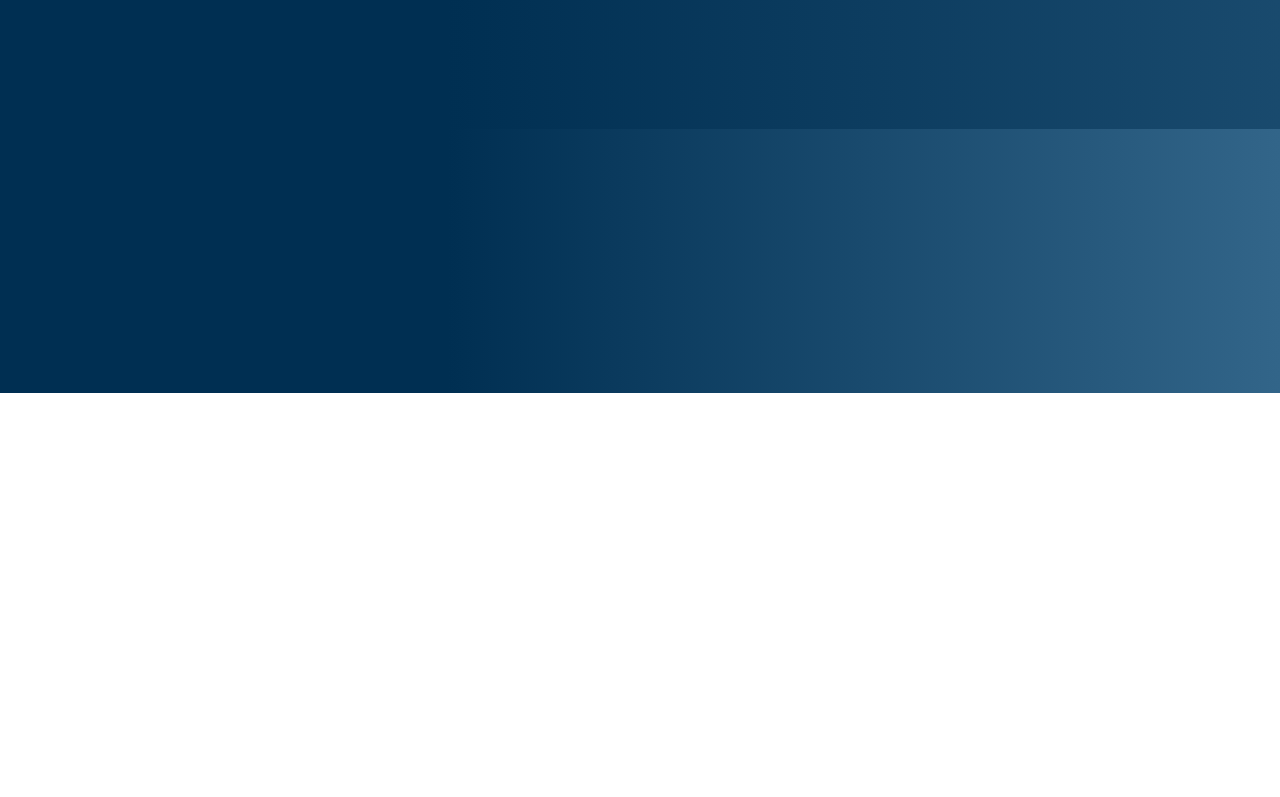
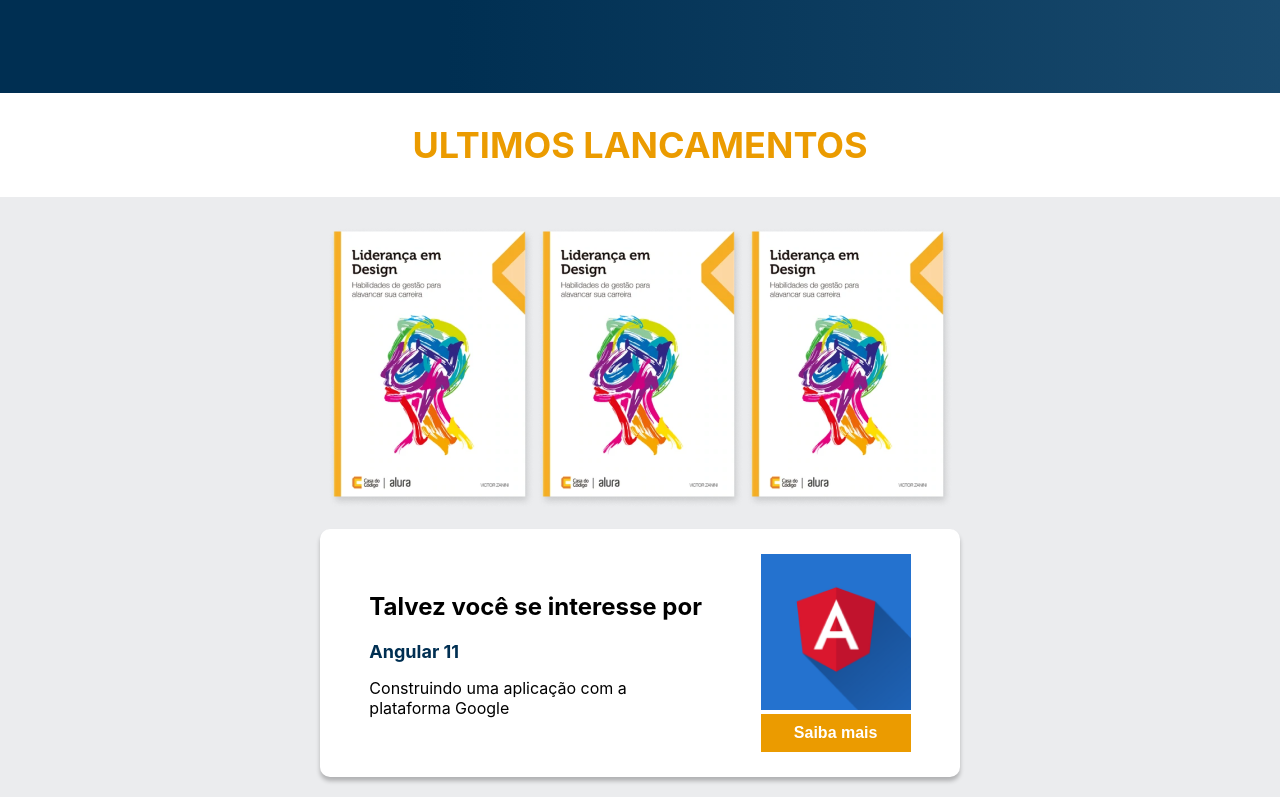
Before and after one commit to ale-simoes12/projeto_livraria, a React (Create React App) app: page / in a window 1280 px wide. Shown: the part 407-1204 px from the top of the page. Before the commit the page ends 800 px from the top, so only its background shows below. Built offline with nearby package versions, Linux system fonts and the light colour scheme.

Commit message:
add cards

```diff
--- a/src/App.js
+++ b/src/App.js
@@ -1,5 +1,6 @@
 import Pesquisa from './componentes/Pesquisa'
 import Header from './componentes/Header'
+import UltimosLancamentos from './componentes/UltimosLancamentos'
 import styled from 'styled-components'
 
 const AppContainer = styled.div`
@@ -14,7 +15,15 @@ function App() {
       <AppContainer>
       <Header />
       <Pesquisa/>
+
+
+      <UltimosLancamentos/>
+
     </AppContainer>
+
+
+
+
   );
 }
 
--- /dev/null
+++ b/src/componentes/CardRecomenda/index.js
@@ -0,0 +1,64 @@
+import styled from "styled-components"
+
+
+const Card = styled.div`
+    align-items: center;
+    background-color: #FFF;
+    box-shadow: 0px 4px 4px rgba(0, 0, 0, 0.25);
+    border-radius: 10px;
+    display: flex;
+    margin: 0 auto;
+    max-width: 600px;
+    padding: 25px 20px;
+    justify-content: space-around;
+    width: 100%;
+    margin-top:20px;
+`
+
+const Botao = styled.button`
+    background-color: #EB9B00;
+    color: #FFF;
+    padding: 10px 0px;
+    font-size: 16px;
+    border: none;
+    font-weight: 900;
+    display: block;
+    text-align: center;
+    width: 150px;
+    &:hover {
+        cursor: pointer;
+    }
+`
+
+const Descricao = styled.p`
+    max-width: 300px;
+`
+
+const Subtitulo = styled.h4`
+    color: #002F52;
+    font-size: 18px;
+    font-weight: bold;
+    margin: 15px 0;
+`
+
+const ImgLivro = styled.img`
+    width: 150px;
+`
+
+function CardRecomenda({titulo, subtitulo, descricao, img}) {
+    return (
+        <Card>
+            <div>
+                <h2>{titulo}</h2>
+                <Subtitulo>{subtitulo}</Subtitulo>
+                <Descricao>{descricao}</Descricao>
+            </div>
+            <div>
+                <ImgLivro src={img}/>
+                <Botao>Saiba mais</Botao>
+            </div>
+        </Card>
+    )
+}
+
+export default CardRecomenda
--- a/src/componentes/Pesquisa/index.js
+++ b/src/componentes/Pesquisa/index.js
@@ -2,15 +2,14 @@ import Input from '../Input'
 import styled from 'styled-components'
 import { useState } from 'react'
 import { livros } from './dadosPesquisa'
-
 
 const PesquisaContainer = styled.section`
     background-image: linear-gradient(90deg, #002F52 35%, #326589 165%);
     color: #FFF;
     text-align: center;
     padding: 85px 0;
-        height: 270px;
     width: 100%;
+
 `
 
 const Titulo = styled.h2`
@@ -26,11 +25,26 @@ const Subtitulo = styled.h3`
     margin-bottom: 40px;
 `
 
+const Resultado = styled.div`
+    margin-top:20px;
+    display: flex;
+    justify-content: center;
+    align-items: center;
+    margin-bottom: 50px;
+    cursor: pointer;
+    p {
+        width: 200px;
+    }
+    img {
+        width: 100px;
+    }
+    &:hover {
+        border: 1px solid white;
+    }
+`
 
 function Pesquisa() {
     const [ livrosPesquisados, setLivrosPesquisados ] = useState([])
-
-    console.log(livrosPesquisados)
 
     return (
         <PesquisaContainer>
@@ -44,6 +58,13 @@ function Pesquisa() {
                     setLivrosPesquisados(resultadoPesquisa)
                 }}
             />
+            { livrosPesquisados.map( livro => (
+                <Resultado>
+                    <img src={livro.src}/>
+                    <p>{livro.nome}</p>
+                    <p>{livro.id}</p>
+                </Resultado>
+            )) }
         </PesquisaContainer>
     )
 }
--- /dev/null
+++ b/src/componentes/UltimosLancamentos/dadosUltimosLancamentos.js
@@ -0,0 +1,7 @@
+import livro from '../../imagens/livro.png'
+
+export const livros = [
+    {nome: 'Liderança em Design', src: livro, id: 1},
+    {nome: 'Cangaceiro JavaScript', src: livro, id: 3},
+    {nome: 'Apache Kafka e Spring Boot', src: livro, id: 4}
+]
--- /dev/null
+++ b/src/componentes/UltimosLancamentos/index.js
@@ -0,0 +1,51 @@
+import { livros } from './dadosUltimosLancamentos'
+import CardRecomenda from '../CardRecomenda'
+import styled from 'styled-components'
+import imagemLivro from '../../imagens/livro2.png'
+
+const UltimosLancamentosContainer = styled.section`
+    background-color: #EBECEE;
+    padding-bottom: 20px;
+    display: flex;
+    flex-direction: column;
+`
+
+const Titulo = styled.h2`
+    width: 100%;
+    padding: 30px 0;
+    background-color: #FFF;
+    color: #EB9B00;
+    font-size: 36px;
+    text-align: center;
+    margin: 0;
+`
+
+const NovosLivrosContainer = styled.div`
+    margin-top: 30px;
+    display: flex;
+    width: 100%;
+    justify-content: center;
+    cursor: pointer;
+`
+
+function UltimosLancamentos() {
+    return (
+        <UltimosLancamentosContainer>
+            <Titulo>ULTIMOS LANCAMENTOS</Titulo>
+            <NovosLivrosContainer>
+                { livros.map( livro => (
+                    <img src={livro.src}/>
+                ) ) }
+            </NovosLivrosContainer>
+            <CardRecomenda
+             titulo="Talvez você se interesse por"
+             subtitulo="Angular 11"
+             descricao="Construindo uma aplicação com a plataforma Google"
+             img={imagemLivro}
+            />
+
+        </UltimosLancamentosContainer>
+    )
+}
+
+export default UltimosLancamentos
```
Lines whose indentation alone changed are shown as unchanged.
